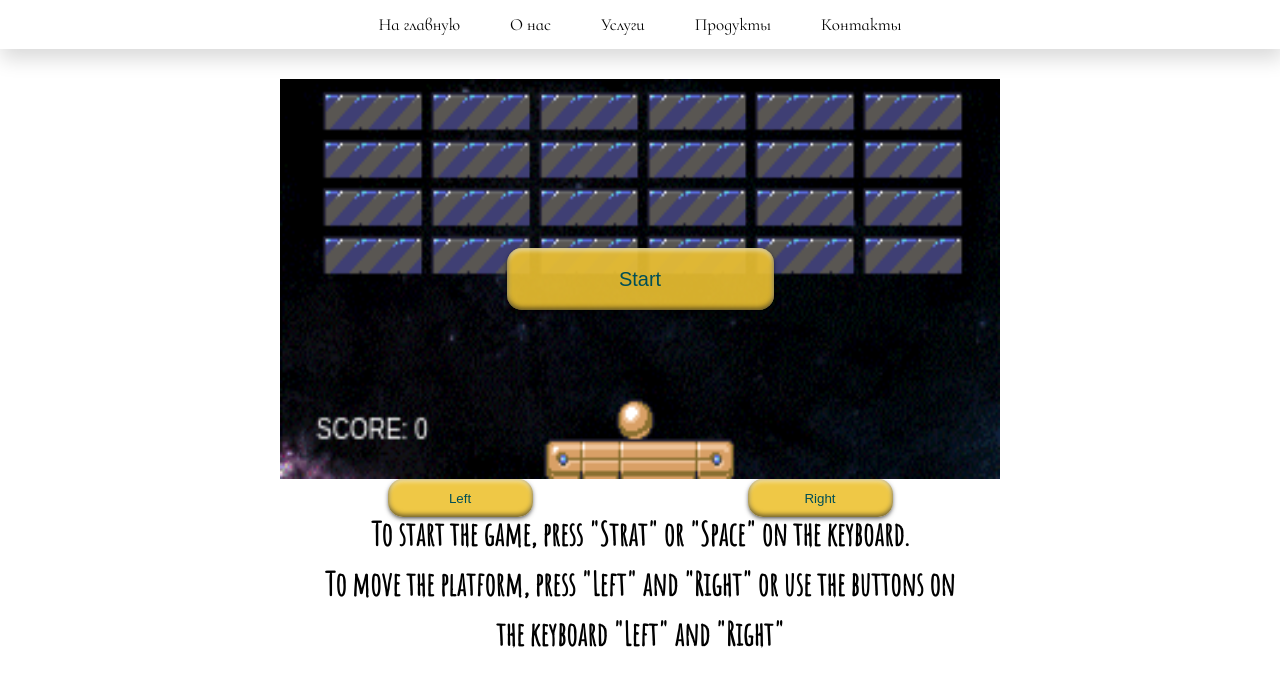
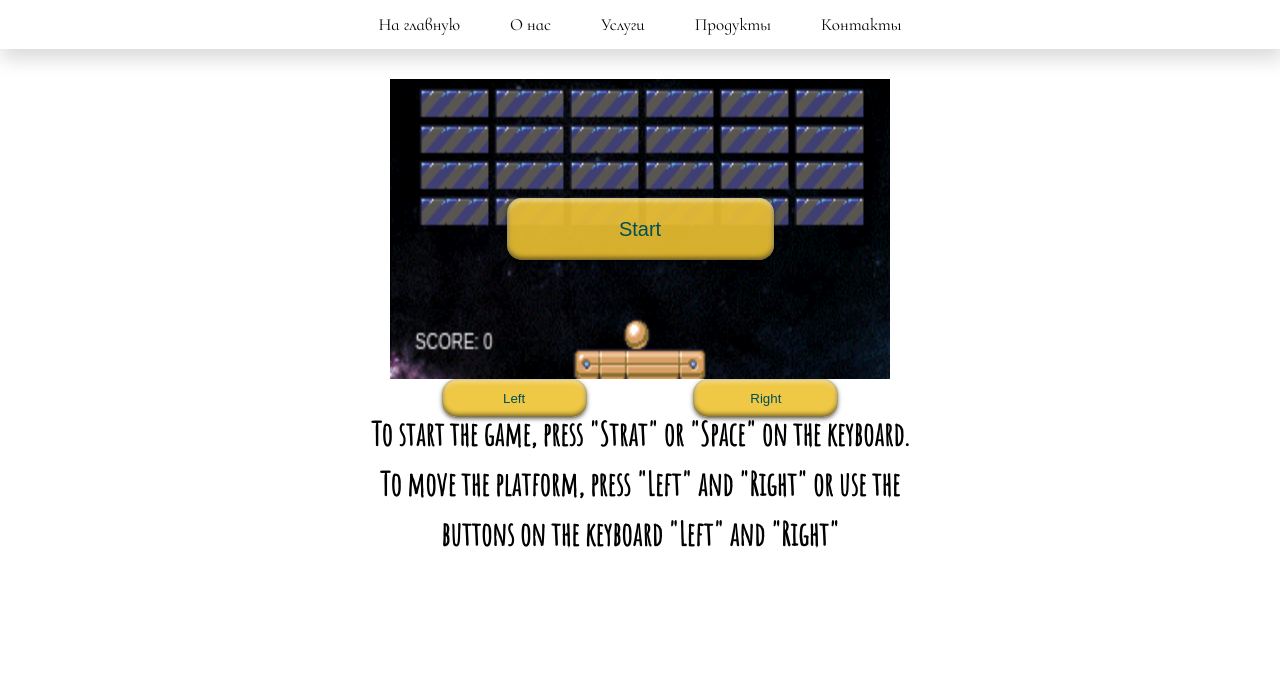
Before and after one commit to Dmitriy52/Projects, a plain HTML site: page EnglishTest/TestPage/HTML/AboutUs.html in a window 1280 px wide. Drawn offline with Linux system fonts and the light colour scheme.

Commit message:
Changed_game_window_size

```diff
--- a/EnglishTest/TestPage/Style/AboutUs.css
+++ b/EnglishTest/TestPage/Style/AboutUs.css
@@ -53,8 +53,8 @@ body {
 }
 
 .canvasWindow {
-  width: 720px;
-  height: 400px;
+  width: 500px;
+  height: 300px;
 }
 .game-info {
   display: grid;
@@ -156,7 +156,7 @@ body {
 
 .move-platform-buttons {
   display: flex;
-  justify-content: space-around;
+  justify-content: space-evenly;
   grid-column: 2;
   grid-row: 2;
 }
```
